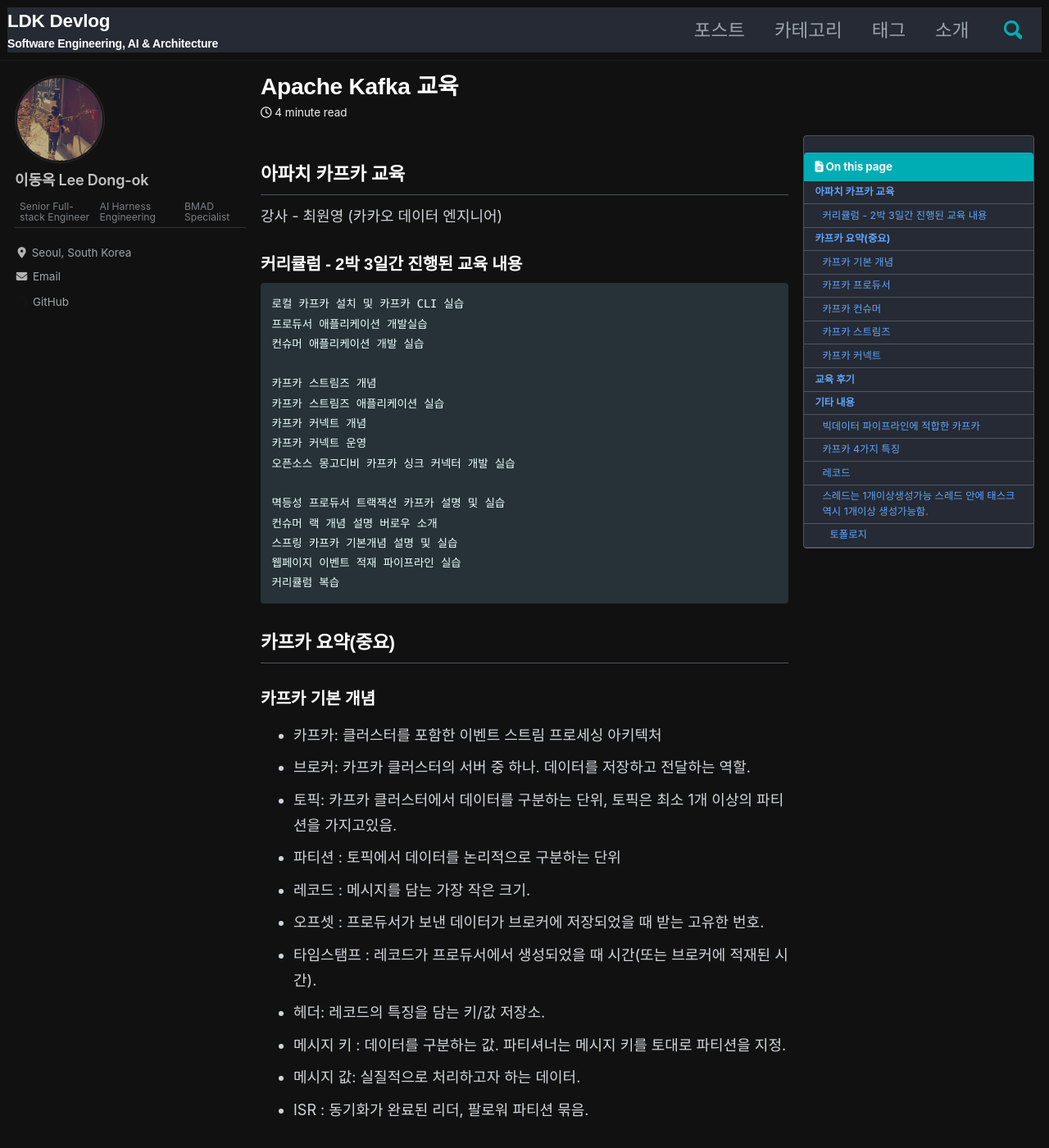
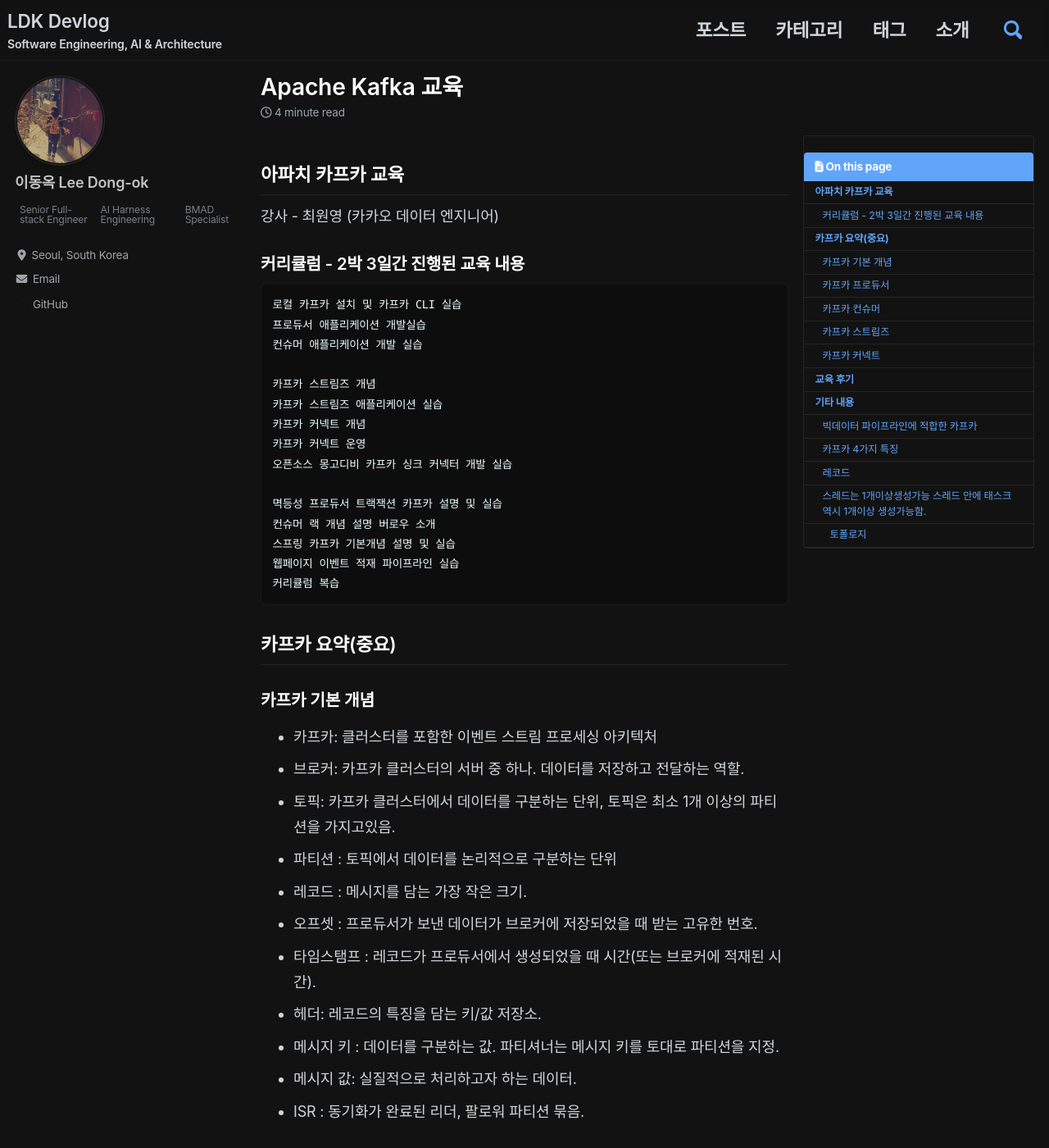
Before and after one commit to ldk-hub/ldk-hub.github.io, a Jekyll site: the page built from _posts/2020-06-26-kafka_study.md, in a window 1280 px wide and 1400 px high. Shown: the whole window at 82% size. Built offline with Jekyll 4.4.1, drawn with Linux system fonts in a browser that asks for light colours; cached includes are drawn as plain includes; nearby versions of some CDN libraries; some web fonts are replaced; a script that is not in the unit is left out; comment, search, counter and statistics services are not loaded.

Commit message:
fix: 레이아웃 배경색 충돌 및 프로필 이미지 비율 어색함 수정

```diff
--- a/assets/css/main.scss
+++ b/assets/css/main.scss
@@ -4,65 +4,70 @@
 
 @charset "utf-8";
 
-@import "minimal-mistakes/skins/{{ site.minimal_mistakes_skin | default: 'default' }}"; // skin
-@import "minimal-mistakes"; // main partials
-
 // 1. Import Trendy Korean & English Font (Pretendard)
 @import url('https://cdn.jsdelivr.net/gh/orioncactus/pretendard/dist/web/static/pretendard.css');
 
 // ==========================================
-// CLEAN MINIMALIST UI (Premium Dark)
+// VARIABLE OVERRIDES (Clean Minimalist Dark)
+// ==========================================
+// These must be defined before importing the theme
+$sans-serif: 'Pretendard', -apple-system, BlinkMacSystemFont, "Segoe UI", Roboto, "Helvetica Neue", Arial, sans-serif !default;
+$serif: 'Pretendard', -apple-system, BlinkMacSystemFont, "Segoe UI", Roboto, "Helvetica Neue", Arial, sans-serif !default;
+$monospace: "JetBrains Mono", "Fira Code", Consolas, Monaco, monospace !default;
+
+$background-color: #121212 !default; // Clean minimalist dark
+$text-color: #d1d5db !default;
+$muted-text-color: #9ca3af !default;
+$primary-color: #60a5fa !default;
+$border-color: rgba(255, 255, 255, 0.08) !default;
+$footer-background-color: #0a0a0a !default;
+
+$masthead-link-color: #d1d5db !default;
+$masthead-link-color-hover: #ffffff !default;
+
+@import "minimal-mistakes/skins/{{ site.minimal_mistakes_skin | default: 'default' }}"; // skin
+@import "minimal-mistakes"; // main partials
+
+// ==========================================
+// EXTRA CUSTOM UI OVERRIDES
 // ==========================================
 
-// 1. Global Typography
+// Global Typography overrides
 body {
-  font-family: 'Pretendard', -apple-system, BlinkMacSystemFont, "Segoe UI", Roboto, "Helvetica Neue", Arial, sans-serif;
-  background-color: #111111 !important;
-  color: #d1d5db; // Soft gray
+  font-family: $sans-serif;
+  letter-spacing: -0.01em;
 }
 
 h1, h2, h3, h4, h5, h6, .site-title {
-  font-family: 'Pretendard', sans-serif;
   font-weight: 600;
-  color: #ffffff !important;
-  letter-spacing: -0.01em;
+  color: #ffffff;
 }
 
-// 2. Clean Navigation (Masthead)
+// 1. Clean Navigation (Masthead)
 .masthead {
-  background: rgba(17, 17, 17, 0.8) !important;
-  backdrop-filter: blur(10px);
-  -webkit-backdrop-filter: blur(10px);
-  border-bottom: 1px solid rgba(255, 255, 255, 0.05) !important;
+  background: rgba(18, 18, 18, 0.85) !important;
+  backdrop-filter: blur(12px);
+  -webkit-backdrop-filter: blur(12px);
+  border-bottom: 1px solid rgba(255, 255, 255, 0.05);
   position: sticky;
   top: 0;
   z-index: 100;
 }
 
-.masthead__menu-item a {
-  font-weight: 400;
-  color: #9ca3af !important;
-  transition: color 0.2s ease;
-  &:hover {
-    color: #ffffff !important;
-  }
-}
-
-// 3. Simple & Elegant Post Cards
-.entries-grid .archive__item {
-  height: 100%;
-}
+// 2. Simple & Elegant Post Cards
 .archive__item {
   background: #1a1a1a;
   border-radius: 12px;
   padding: 1.5rem;
   border: 1px solid rgba(255, 255, 255, 0.05);
-  transition: transform 0.2s ease, border-color 0.2s ease;
+  transition: transform 0.2s ease, border-color 0.2s ease, box-shadow 0.2s ease;
   margin-bottom: 1.5rem;
+  box-shadow: 0 4px 6px rgba(0, 0, 0, 0.1);
 
   &:hover {
     transform: translateY(-2px);
     border-color: rgba(255, 255, 255, 0.2);
+    box-shadow: 0 10px 15px rgba(0, 0, 0, 0.2);
   }
 }
 
@@ -74,7 +79,8 @@ h1, h2, h3, h4, h5, h6, .site-title {
     color: #ffffff;
     text-decoration: none;
     &:hover {
-      text-decoration: underline;
+      color: $primary-color;
+      text-decoration: none;
     }
   }
 }
@@ -85,26 +91,45 @@ h1, h2, h3, h4, h5, h6, .site-title {
   line-height: 1.6;
 }
 
+// 3. Sidebar Profile Fixes
+.author__avatar img {
+  border-radius: 50%;
+  border: 1px solid rgba(255, 255, 255, 0.1);
+  padding: 2px;
+  background-color: #1a1a1a;
+  max-width: 110px;
+  width: 110px;
+  height: 110px;
+  aspect-ratio: 1 / 1;
+  object-fit: cover; /* Prevents oval shape if image is not square */
+  box-shadow: 0 4px 6px rgba(0, 0, 0, 0.2);
+}
+
+.author__name {
+  color: #ffffff;
+  font-weight: 600;
+  margin-top: 10px;
+}
+
+.author__bio {
+  color: #9ca3af;
+  font-size: 0.9rem;
+}
+
 // 4. Buttons and Tags (Subtle)
 .btn {
   border-radius: 6px;
   font-weight: 500;
-}
-.btn--primary {
-  background-color: #333333 !important;
-  border-color: #333333 !important;
-  color: #ffffff !important;
-  &:hover {
-    background-color: #444444 !important;
-    border-color: #444444 !important;
-  }
+  transition: all 0.2s;
 }
 
 .page__taxonomy-item {
   border-radius: 4px;
   background-color: #262626;
   color: #d1d5db;
-  padding: 0.2em 0.5em;
+  padding: 0.3em 0.6em;
+  font-size: 0.85em;
+  transition: all 0.2s;
   &:hover {
     background-color: #333333;
     color: #ffffff;
@@ -112,24 +137,18 @@ h1, h2, h3, h4, h5, h6, .site-title {
   }
 }
 
-// 5. Sidebar Profile
-.author__avatar img {
-  border-radius: 50%;
-  border: 1px solid rgba(255, 255, 255, 0.1);
-  padding: 2px;
-  background-color: #1a1a1a;
-  max-width: 110px;
-}
-.author__name {
-  color: #ffffff;
-  font-weight: 600;
-}
-.author__bio {
-  color: #9ca3af;
-  font-size: 0.9rem;
+// 5. Code blocks styling
+div.highlighter-rouge, figure.highlight {
+  background: #0d0d0d !important;
+  border: 1px solid rgba(255, 255, 255, 0.05);
+  border-radius: 8px;
 }
 
-// 6. Content Post Area
+// 6. Fix for mismatched backgrounds across layouts
+.page__inner-wrap, .sidebar, .archive {
+  background-color: transparent !important;
+}
+
 .page__content {
   color: #d1d5db;
   line-height: 1.7;
@@ -140,7 +159,7 @@ h1, h2, h3, h4, h5, h6, .site-title {
   }
 
   a {
-    color: #60a5fa; // Soft blue for links
+    color: $primary-color;
     text-decoration: none;
     &:hover {
       text-decoration: underline;
@@ -150,7 +169,7 @@ h1, h2, h3, h4, h5, h6, .site-title {
 
 // 7. Footer
 .page__footer {
-  background-color: #111111 !important;
+  background-color: $footer-background-color !important;
   border-top: 1px solid rgba(255, 255, 255, 0.05) !important;
   color: #6b7280 !important;
 }
```
